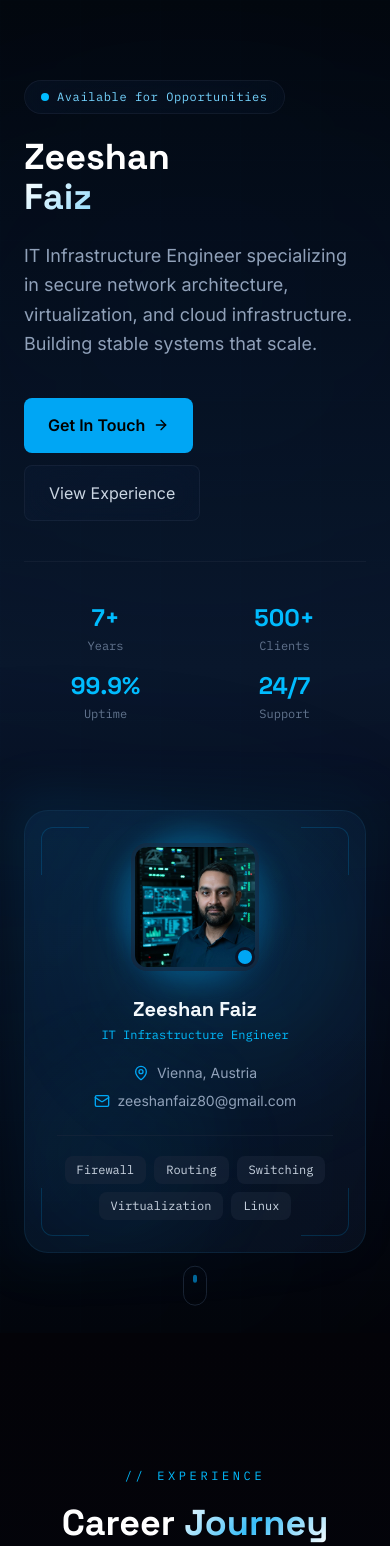
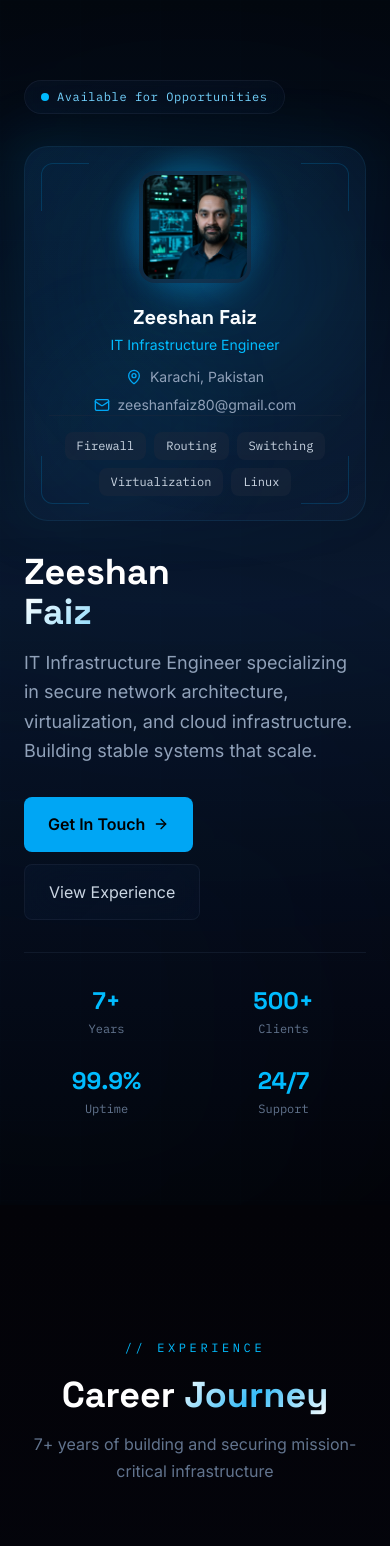
Before and after one commit to zeeshanfaiz80/portfolio, a React (Vite) app: page / in a window 390 px wide. Shown: the top 1546 px of the page. Built offline with nearby package versions, Linux system fonts and the light colour scheme.

Commit message:
fix: mobile hero responsive layout - reorder DOM and fix scroll indicator

```diff
--- a/src/components/AntigravityHero.jsx
+++ b/src/components/AntigravityHero.jsx
@@ -79,11 +79,165 @@ const HeroSection = () => {
         className="relative z-10 max-w-7xl mx-auto px-6 py-20 md:py-28 lg:py-36"
         style={{ y }}
       >
-        <div className="grid lg:grid-cols-12 gap-10 lg:gap-12 items-center">
+        {/* Mobile: Stacked order - availability first, then profile, then content */}
+        <div className="lg:hidden space-y-8">
+          {/* Status Badge - First on mobile */}
+          <motion.div
+            initial={{ opacity: 0, y: 30 }}
+            animate={{ opacity: 1, y: 0 }}
+            transition={{ duration: 0.8 }}
+          >
+            <motion.div
+              className="inline-flex items-center gap-2 px-4 py-2 rounded-full glass-panel"
+              initial={{ opacity: 0, scale: 0.9 }}
+              animate={{ opacity: 1, scale: 1 }}
+              transition={{ delay: 0.2 }}
+            >
+              <span className="relative flex h-2 w-2">
+                <span className="animate-ping absolute inline-flex h-full w-full rounded-full bg-sky-400 opacity-75"></span>
+                <span className="relative inline-flex rounded-full h-2 w-2 bg-sky-400"></span>
+              </span>
+              <span className="font-mono text-xs text-sky-300 tracking-wider">Available for Opportunities</span>
+            </motion.div>
+          </motion.div>
+
+          {/* Profile Card - Second on mobile */}
+          <div className="flex justify-center">
+            <motion.div
+              className="relative w-full max-w-sm"
+              initial={{ opacity: 0, x: 50 }}
+              animate={{ opacity: 1, x: 0 }}
+              transition={{ delay: 0.4, duration: 1 }}
+            >
+              <div className="relative">
+                <div className="absolute -inset-4 bg-gradient-to-br from-sky-500/10 via-sky-600/5 to-transparent rounded-3xl blur-xl" />
+                <div className="glass-card rounded-3xl p-6 lg:p-10 relative overflow-hidden">
+                  <div className="absolute inset-0 bg-gradient-to-br from-sky-500/[0.05] via-transparent to-transparent" />
+                  <div className="absolute top-0 right-0 w-64 h-64 bg-sky-500/10 rounded-full blur-3xl" />
+                  <div className="absolute bottom-0 left-0 w-48 h-48 bg-sky-400/5 rounded-full blur-2xl" />
+                  <div className="absolute top-4 left-4 w-12 h-12 border-l border-t border-sky-500/20 rounded-tl-xl" />
+                  <div className="absolute top-4 right-4 w-12 h-12 border-r border-t border-sky-500/20 rounded-tr-xl" />
+                  <div className="absolute bottom-4 left-4 w-12 h-12 border-l border-b border-sky-500/20 rounded-bl-xl" />
+                  <div className="absolute bottom-4 right-4 w-12 h-12 border-r border-b border-sky-500/20 rounded-br-xl" />
+                  <div className="relative z-10 flex flex-col items-center text-center">
+                    <div className="relative mb-5 lg:mb-8">
+                      <div className="absolute -inset-3 bg-gradient-to-br from-sky-400/30 to-sky-600/20 rounded-full blur-md" />
+                      <div className="relative w-28 h-28 lg:w-44 lg:h-44 rounded-2xl overflow-hidden border-4 border-slate-800/50 shadow-2xl shadow-sky-500/20">
+                        <img src={profilePhoto} alt="Zeeshan Faiz" className="w-full h-full object-cover" />
+                      </div>
+                    </div>
+                    <h3 className="text-xl lg:text-2xl font-display font-bold text-white">Zeeshan Faiz</h3>
+                    <p className="text-sm text-sky-400 mt-1">IT Infrastructure Engineer</p>
+                    <div className="flex items-center gap-2 mt-3 text-sm text-slate-400">
+                      <MapPin className="w-4 h-4 text-sky-500 flex-shrink-0" />
+                      <span>Karachi, Pakistan</span>
+                    </div>
+                    <div className="flex items-center gap-2 mt-2 text-sm text-slate-400">
+                      <Mail className="w-4 h-4 text-sky-500 flex-shrink-0" />
+                      <span className="text-sm">zeeshanfaiz80@gmail.com</span>
+                    </div>
+                    <div className="pt-4 lg:pt-6 border-t border-slate-800/50 w-full">
+                      <div className="flex flex-wrap justify-center gap-2">
+                        {['Firewall', 'Routing', 'Switching', 'Virtualization', 'Linux'].map((cap) => (
+                          <span key={cap} className="px-3 py-1.5 text-xs font-mono text-slate-300 bg-slate-800/50 rounded-lg">
+                            {cap}
+                          </span>
+                        ))}
+                      </div>
+                    </div>
+                  </div>
+                </div>
+              </div>
+            </motion.div>
+          </div>
+
+          {/* Headline, CTAs, Metrics - Third on mobile */}
+          <div className="space-y-8">
+            <motion.div
+              initial={{ opacity: 0, y: 30 }}
+              animate={{ opacity: 1, y: 0 }}
+              transition={{ duration: 0.8 }}
+            >
+              <h1 className="font-display text-4xl md:text-5xl lg:text-7xl font-bold leading-[1.1]">
+                <motion.span
+                  className="block text-white"
+                  initial={{ opacity: 0, y: 30 }}
+                  animate={{ opacity: 1, y: 0 }}
+                  transition={{ delay: 0.3, duration: 0.6 }}
+                >
+                  Zeeshan
+                </motion.span>
+                <motion.span
+                  className="block text-gradient"
+                  initial={{ opacity: 0, y: 30 }}
+                  animate={{ opacity: 1, y: 0 }}
+                  transition={{ delay: 0.4, duration: 0.6 }}
+                >
+                  Faiz
+                </motion.span>
+              </h1>
+              <motion.p
+                className="mt-4 text-lg md:text-xl text-slate-400 max-w-xl leading-relaxed"
+                initial={{ opacity: 0, y: 20 }}
+                animate={{ opacity: 1, y: 0 }}
+                transition={{ delay: 0.5, duration: 0.6 }}
+              >
+                IT Infrastructure Engineer specializing in secure network architecture,
+                virtualization, and cloud infrastructure. Building stable systems that scale.
+              </motion.p>
+            </motion.div>
+
+            {/* CTAs */}
+            <motion.div
+              className="flex flex-wrap items-center gap-3"
+              initial={{ opacity: 0, y: 20 }}
+              animate={{ opacity: 1, y: 0 }}
+              transition={{ delay: 0.6, duration: 0.6 }}
+            >
+              <a
+                href="#contact"
+                className="group inline-flex items-center gap-2 px-6 py-3.5 bg-sky-500 text-black font-semibold rounded-lg hover:bg-sky-400 transition-all"
+              >
+                Get In Touch
+                <ArrowRight className="w-4 h-4 group-hover:translate-x-1 transition-transform" />
+              </a>
+              <a
+                href="#experience"
+                className="inline-flex items-center gap-2 px-6 py-3.5 glass-panel rounded-lg text-slate-300 hover:text-white transition-colors"
+              >
+                View Experience
+              </a>
+            </motion.div>
+
+            {/* Metrics */}
+            <motion.div
+              className="grid grid-cols-2 sm:grid-cols-4 gap-3 pt-6 border-t border-slate-800/50"
+              initial={{ opacity: 0 }}
+              animate={{ opacity: 1 }}
+              transition={{ delay: 0.8, duration: 0.6 }}
+            >
+              {metrics.map((metric, i) => (
+                <motion.div
+                  key={i}
+                  className="text-center py-2"
+                  initial={{ opacity: 0, y: 20 }}
+                  animate={{ opacity: 1, y: 0 }}
+                  transition={{ delay: 0.8 + i * 0.1 }}
+                >
+                  <div className="font-display text-2xl md:text-3xl font-bold text-sky-400">{metric.value}</div>
+                  <div className="font-mono text-xs text-slate-500 mt-1">{metric.label}</div>
+                </motion.div>
+              ))}
+            </motion.div>
+          </div>
+        </div>
+
+        {/* Desktop: Original grid layout */}
+        <div className="hidden lg:grid lg:grid-cols-12 gap-10 lg:gap-12 items-center">
           {/* Left Content */}
           <div className="lg:col-span-7 space-y-10">
             <motion.div
-              initial={{ opacity: 0, y: 30 }}
+initial={{ opacity: 0, y: 30 }}
               animate={{ opacity: 1, y: 0 }}
               transition={{ duration: 0.8 }}
             >
@@ -234,7 +388,7 @@ const HeroSection = () => {
                     <div className="space-y-2 w-full mb-6 lg:mb-8">
                       <div className="flex items-center justify-center gap-2 text-slate-400">
                         <MapPin className="w-4 h-4 text-sky-500 flex-shrink-0" />
-                        <span className="text-sm">Vienna, Austria</span>
+                        <span className="text-sm">Karachi, Pakistan</span>
                       </div>
                       <div className="flex items-center justify-center gap-2 text-slate-400">
                         <Mail className="w-4 h-4 text-sky-500 flex-shrink-0" />
@@ -260,9 +414,9 @@ const HeroSection = () => {
         </div>
       </motion.div>
 
-      {/* Scroll Indicator */}
+      {/* Scroll Indicator - Hidden on mobile, visible from md breakpoint */}
       <motion.div
-        className="absolute bottom-8 left-1/2 -translate-x-1/2 z-20"
+        className="hidden md:block absolute md:bottom-8 bottom-4 left-1/2 -translate-x-1/2 z-30 pointer-events-none"
         initial={{ opacity: 0 }}
         animate={{ opacity: 1 }}
         transition={{ delay: 1.5 }}
```
